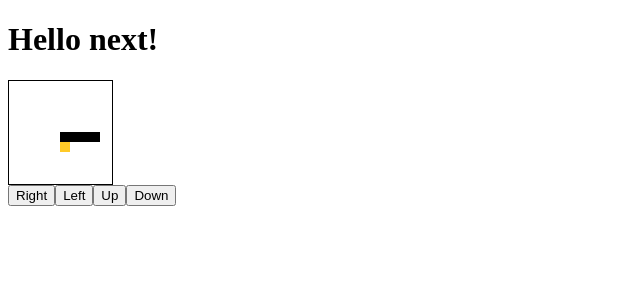
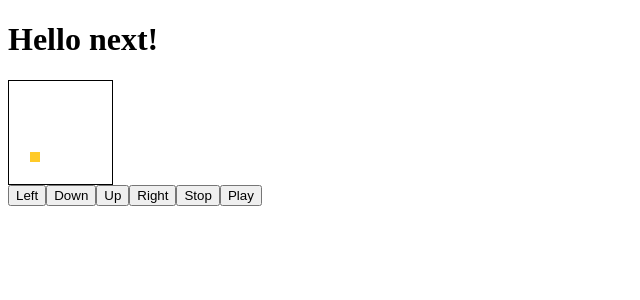
Before and after one commit to Toumani/snake, a Next.js app: page / in a window 1280 px wide. Shown: the top 300 px of the page, without its empty margins (0-640 px from the left). Built offline with nearby package versions, Linux system fonts and the light colour scheme.

Commit message:
feature(game):snake grows when eats food
When first food position is set randomly, render position is different from actual postion

[Start #1]

```diff
--- a/components/Box.js
+++ b/components/Box.js
@@ -18,7 +18,9 @@ class Box extends React.Component {
 	render() {
 		let color = this.getColor(this.props.type);
 		return (
-			<div style={{width: "10px", height: "10px", display: "inline-block", boxSizing: "border-box", backgroundColor: color}}></div>
+			<div style={{width: "10px", height: "10px", display: "inline-block", boxSizing: "border-box", backgroundColor: color}}>
+				{/* {this.props.children} */}
+			</div>
 		)
 	}
 }
--- a/components/Griddle.js
+++ b/components/Griddle.js
@@ -17,10 +17,15 @@ class Griddle extends React.Component {
 					}
 				});
 				if (this.props.food.x === j && this.props.food.y === i) {
+					console.log('food in Griddle: ', this.props.food);
+					console.log('i: ', i);
+					console.log('j: ', j);
 					type = FOOD;
 				}
 				boxesJSX.push(
-					<Box x={j} y={i} type={type} />
+					<Box x={j} y={i} type={type}>
+						{i} {j}
+					</Box>
 				);
 				type = NONE;
 			}
--- a/pages/index.js
+++ b/pages/index.js
@@ -16,6 +16,7 @@ class Index extends React.Component {
 		const neck = {x: 5, y: 5, lead: head};
 		const body = {x: 4, y: 5, lead: neck};
 		const tail = {x: 3, y: 5, lead: body};
+		const food = {x: parseInt(Math.random()*DIMENTION), y: parseInt(Math.random()*DIMENTION)};
 
 		this.state = {
 			presence: [
@@ -27,16 +28,17 @@ class Index extends React.Component {
 			head: head,
 			tail: tail,
 			direction: RIGHT,
-			food: {x: parseInt(Math.random()*DIMENTION), y: parseInt(Math.random()*DIMENTION)}
+			food: {x: 2, y: 7}
 		};
 	}
 
 	componentDidMount() {
-		setInterval(this.moveSnake, 3000);
+		let interval = setInterval(this.moveSnake, 500);
+		this.setState({interval});
 	}
 
 	moveSnake = () => {
-		const { head, tail, presence, direction } = this.state;
+		const { head, tail, presence, direction, food } = this.state;
 
 		let newPresence = presence;
 
@@ -57,7 +59,7 @@ class Index extends React.Component {
 				break;
 		}
 
-		let newTail = tail.lead
+		let newTail;
 
 		newPresence.push(newHead);
 		_.forEach(newPresence, function(box) {
@@ -65,12 +67,27 @@ class Index extends React.Component {
 				box.lead = newHead;
 			}
 		});
-		_.remove(newPresence, {x: tail.x, y: tail.y})
+
+		let newFood = food;
+		// If the snake eats the food
+		console.log('newHead: ', newHead);
+		console.log('food:', food);
+		if (newHead.x === food.x && newHead.y === food.y) {
+			console.log('Eating');
+			newFood = {x: parseInt(Math.random()*DIMENTION), y: parseInt(Math.random()*DIMENTION)}
+			newTail = tail;
+		}
+		else {
+			console.log('Not eating');
+			_.remove(newPresence, {x: tail.x, y: tail.y})
+			newTail = tail.lead
+		}
 
 		this.setState({
 			presence: newPresence,
 			head: newHead,
-			tail: newTail
+			tail: newTail,
+			food: newFood
 		});
 	}
 
@@ -86,17 +103,25 @@ class Index extends React.Component {
 	moveDown = () => {
 		this.setState({ direction: DOWN });
 	}
+	stop = () => {
+		clearInterval(this.state.interval);
+	}
+	play = () => {
+		let interval = setInterval(this.moveSnake, 500);
+		this.setState({interval});
+	}
 
 	render() {
-		console.log('food: ', this.state.food);
 		return (
 			<div>
 				<h1>Hello next!</h1>
 				<Griddle presence={this.state.presence} food={this.state.food} />
+				<button onClick={this.moveLeft}>Left</button>
+				<button onClick={this.moveDown}>Down</button>
+				<button onClick={this.moveUp}>Up</button>
 				<button onClick={this.moveRight}>Right</button>
-				<button onClick={this.moveLeft}>Left</button>
-				<button onClick={this.moveUp}>Up</button>
-				<button onClick={this.moveDown}>Down</button>
+				<button onClick={this.stop}>Stop</button>
+				<button onClick={this.play}>Play</button>
 			</div>
 		)
 	}
```
